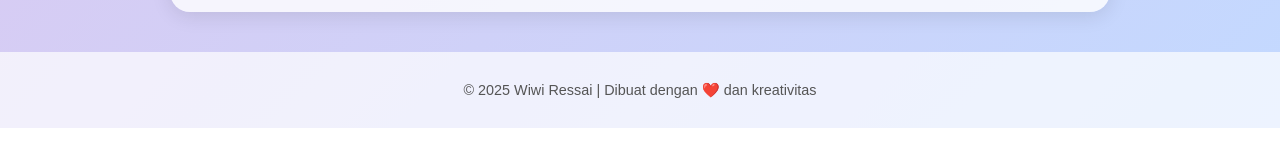
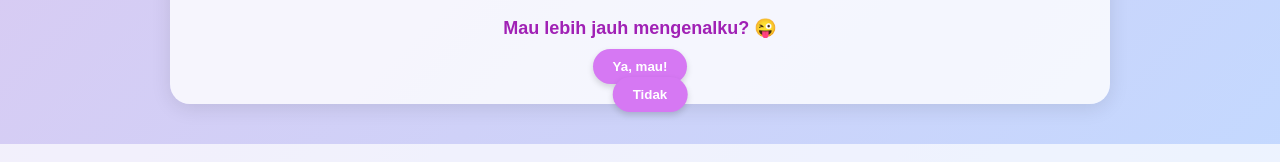
Before and after one commit to ressaiwiwi/wiwiressai, a plain HTML site: page index.html in a window 1280 px wide. Shown: the part 2488-2650 px from the top of the page. Before the commit the page ends 2616 px from the top, so only its background shows below. Drawn offline with Linux system fonts and the light colour scheme.

Commit message:
Add files via upload

```diff
--- a/index.html
+++ b/index.html
@@ -164,6 +164,46 @@
       to { opacity: 1; transform: translateY(0); }
     }
 
+    /* 🌸 Tambahan: tombol lucu */
+    .fun-section {
+      text-align: center;
+      margin-top: 25px;
+    }
+
+    .question {
+      font-size: 18px;
+      font-weight: bold;
+      margin-bottom: 10px;
+      color: #a021b5;
+    }
+
+    .buttons {
+      position: relative;
+      display: inline-block;
+    }
+
+    button {
+      background-color: #d678f3;
+      border: none;
+      padding: 10px 20px;
+      border-radius: 25px;
+      cursor: pointer;
+      font-weight: 600;
+      color: #fff;
+      margin: 0 10px;
+      transition: 0.3s ease;
+      box-shadow: 0 3px 6px rgba(0,0,0,0.15);
+    }
+
+    button:hover {
+      background-color: #b44de1;
+      transform: scale(1.05);
+    }
+
+    #noBtn {
+      position: relative;
+    }
+
     @media (max-width: 768px) {
       .photo-item img {
         width: 100%;
@@ -250,6 +290,15 @@
         </div>
       </div>
 
+      <!-- 🌸 Tambahan Tombol Lucu -->
+      <div class="fun-section">
+        <p class="question">Mau lebih jauh mengenalku? 😜</p>
+        <div class="buttons">
+          <button id="yesBtn">Ya, mau!</button>
+          <button id="noBtn">Tidak</button>
+        </div>
+      </div>
+
     </div>
   </section>
 
@@ -268,6 +317,56 @@
     }, { threshold: 0.2 });
 
     document.querySelectorAll('.photo-item, .video-gallery').forEach(el => observer.observe(el));
+
+
+  // 🌸 Tombol lucu Wiwi
+  const yesBtn = document.getElementById('yesBtn');
+  const noBtn = document.getElementById('noBtn');
+
+  yesBtn.addEventListener('click', () => {
+    alert("nanti lagi ya haha, harus ngoding lagi ini udah cape bgtt 😩💻");
+  });
+
+  // posisi awal tombol "Tidak"
+  let posX = 0;
+  let posY = 0;
+  let direction = 0; // 0=up, 1=down, 2=left, 3=right
+
+  noBtn.style.position = "absolute";
+  noBtn.style.left = "50%";
+  noBtn.style.top = "80%";
+  noBtn.style.transform = "translateX(-50%)";
+  noBtn.style.transition = "all 0.3s ease"; // biar gerak halus
+
+  noBtn.addEventListener("mouseenter", () => {
+    const moveAmount = 120; // jarak gerak per langkah
+
+    // ubah arah setiap kali disentuh
+    switch (direction) {
+      case 0: posY -= moveAmount; break; // atas
+      case 1: posY += moveAmount; break; // bawah
+      case 2: posX -= moveAmount; break; // kiri
+      case 3: posX += moveAmount; break; // kanan
+    }
+
+    // ganti arah berikutnya (muter siklus)
+    direction = (direction + 1) % 4;
+
+    // pastikan tetap di layar
+    const maxX = window.innerWidth - noBtn.offsetWidth;
+    const maxY = window.innerHeight - noBtn.offsetHeight;
+    posX = Math.max(-maxX/2, Math.min(maxX/2, posX));
+    posY = Math.max(-maxY/2, Math.min(maxY/2, posY));
+
+    // update posisi tombol
+    noBtn.style.transform = `translate(${posX}px, ${posY}px)`;
+  });
+
+  noBtn.addEventListener("click", () => {
+    alert("❌ ERROR: tombol ini menolak jawabanmu 😝");
+  });
+</script>
+
   </script>
 </body>
 </html>
```
